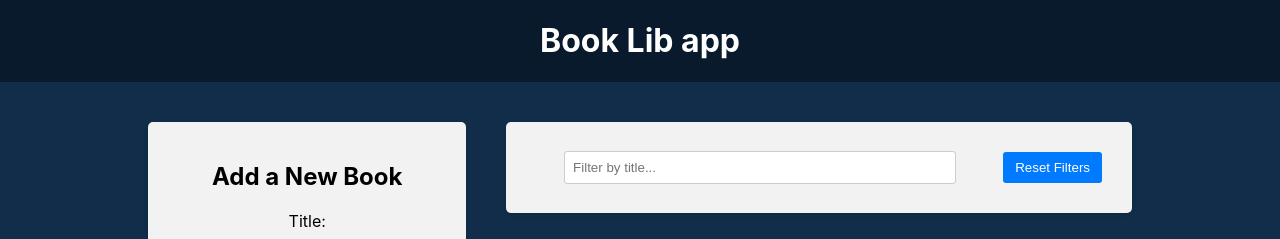
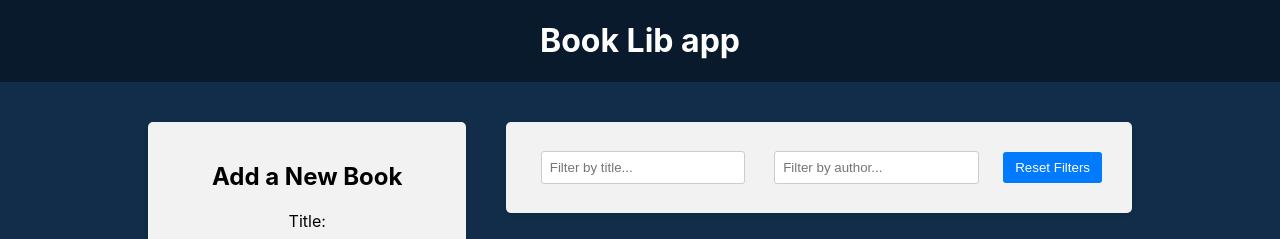
Before and after one commit to KKRuslan/book-app, a React (Create React App) app in the folder frontend/: page / in a window 1280 px wide. Shown: the top 239 px of the page. Built offline with nearby package versions, Linux system fonts and the light colour scheme.

Commit message:
filter by author

```diff
--- a/frontend/src/components/BookList/BookList.js
+++ b/frontend/src/components/BookList/BookList.js
@@ -1,12 +1,16 @@
 import { useSelector, useDispatch } from 'react-redux'
 import { deleteBook, toggleFavorite } from '../../redux/books/actionCreators'
 import { BsBookmarkStar, BsBookmarkStarFill } from 'react-icons/bs'
-import { selectTitleFilter } from '../../redux/slices/filterSlice'
+import {
+  selectTitleFilter,
+  selectAuthorFilter,
+} from '../../redux/slices/filterSlice'
 import './BookList.css'
 
 const BookList = () => {
   const books = useSelector((state) => state.books)
   const titleFilter = useSelector(selectTitleFilter)
+  const authorFilter = useSelector(selectAuthorFilter)
   const dispatch = useDispatch()
 
   const handleDeleteBook = (id) => {
@@ -21,7 +25,10 @@
     const matchesTitle = book.title
       .toLowerCase()
       .includes(titleFilter.toLowerCase())
-    return matchesTitle
+    const matchesAuthor = book.author
+      .toLowerCase()
+      .includes(authorFilter.toLowerCase())
+    return matchesTitle && matchesAuthor
   })
 
   return (
--- a/frontend/src/components/Filter/Filter.js
+++ b/frontend/src/components/Filter/Filter.js
@@ -1,17 +1,24 @@
 import { useDispatch, useSelector } from 'react-redux'
 import {
   setTitleFilter,
+  setAuthorFilter,
+  resetFilters,
   selectTitleFilter,
-  resetFilters,
+  selectAuthorFilter,
 } from '../../redux/slices/filterSlice'
 import './Filter.css'
 
 const Filter = () => {
   const dispatch = useDispatch()
   const titleFilter = useSelector(selectTitleFilter)
+  const authorFilter = useSelector(selectAuthorFilter)
 
   const handleTitleFilterChange = (e) => {
     dispatch(setTitleFilter(e.target.value))
+  }
+
+  const handleAuthorFilterChange = (e) => {
+    dispatch(setAuthorFilter(e.target.value))
   }
 
   const handleResetFilters = () => {
@@ -29,6 +36,14 @@
             onChange={handleTitleFilterChange}
           />
         </div>
+        <div className="filter-group">
+          <input
+            type="text"
+            value={authorFilter}
+            placeholder="Filter by author... "
+            onChange={handleAuthorFilterChange}
+          />
+        </div>
         <button type="button" onClick={handleResetFilters}>
           Reset Filters
         </button>
--- a/frontend/src/redux/slices/filterSlice.js
+++ b/frontend/src/redux/slices/filterSlice.js
@@ -2,6 +2,7 @@
 
 const initialState = {
   title: '',
+  author: '',
 }
 
 const filterSlice = createSlice({
@@ -11,12 +12,17 @@
     setTitleFilter: (state, action) => {
       state.title = action.payload
     },
+    setAuthorFilter: (state, action) => {
+      state.author = action.payload
+    },
     resetFilters: (state) => {
       return initialState
     },
   },
 })
 
-export const { setTitleFilter, resetFilters } = filterSlice.actions
+export const { setTitleFilter, setAuthorFilter, resetFilters } =
+  filterSlice.actions
 export const selectTitleFilter = (state) => state.filter.title
+export const selectAuthorFilter = (state) => state.filter.author
 export default filterSlice.reducer
```
